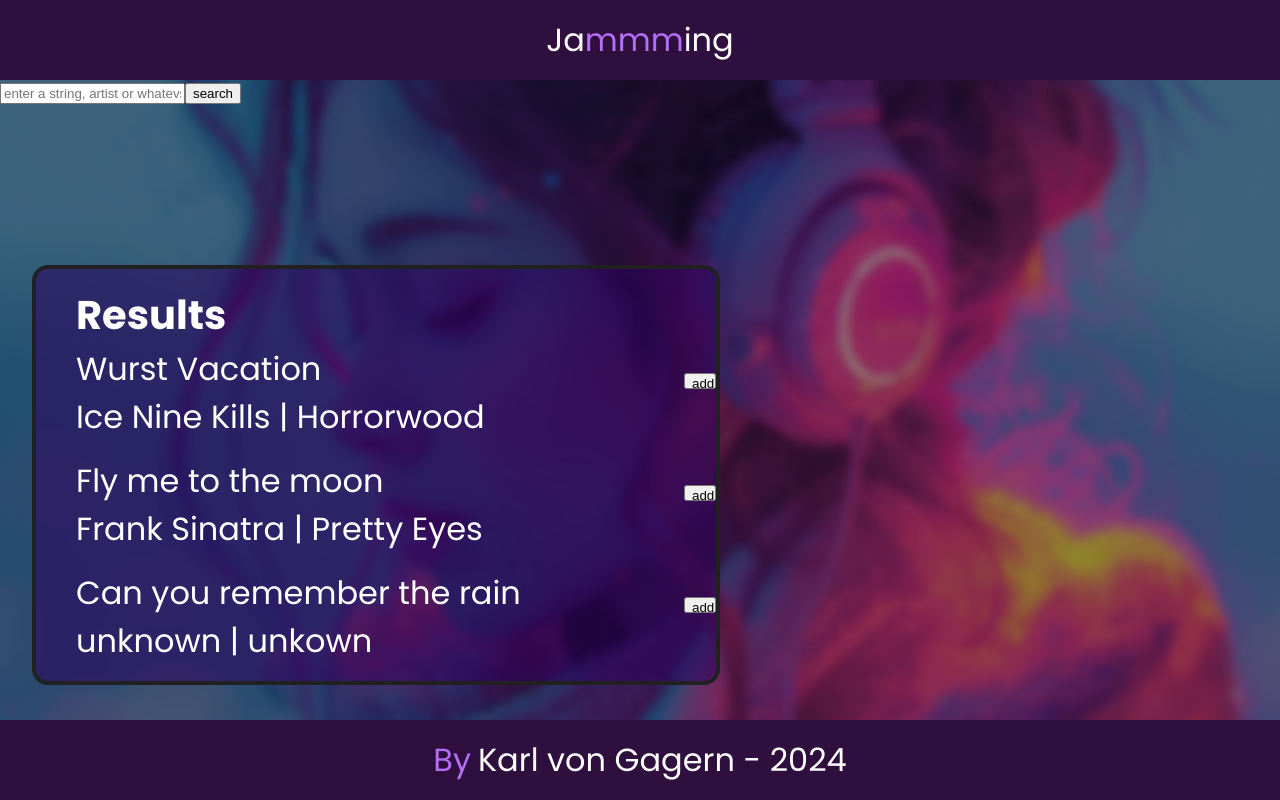
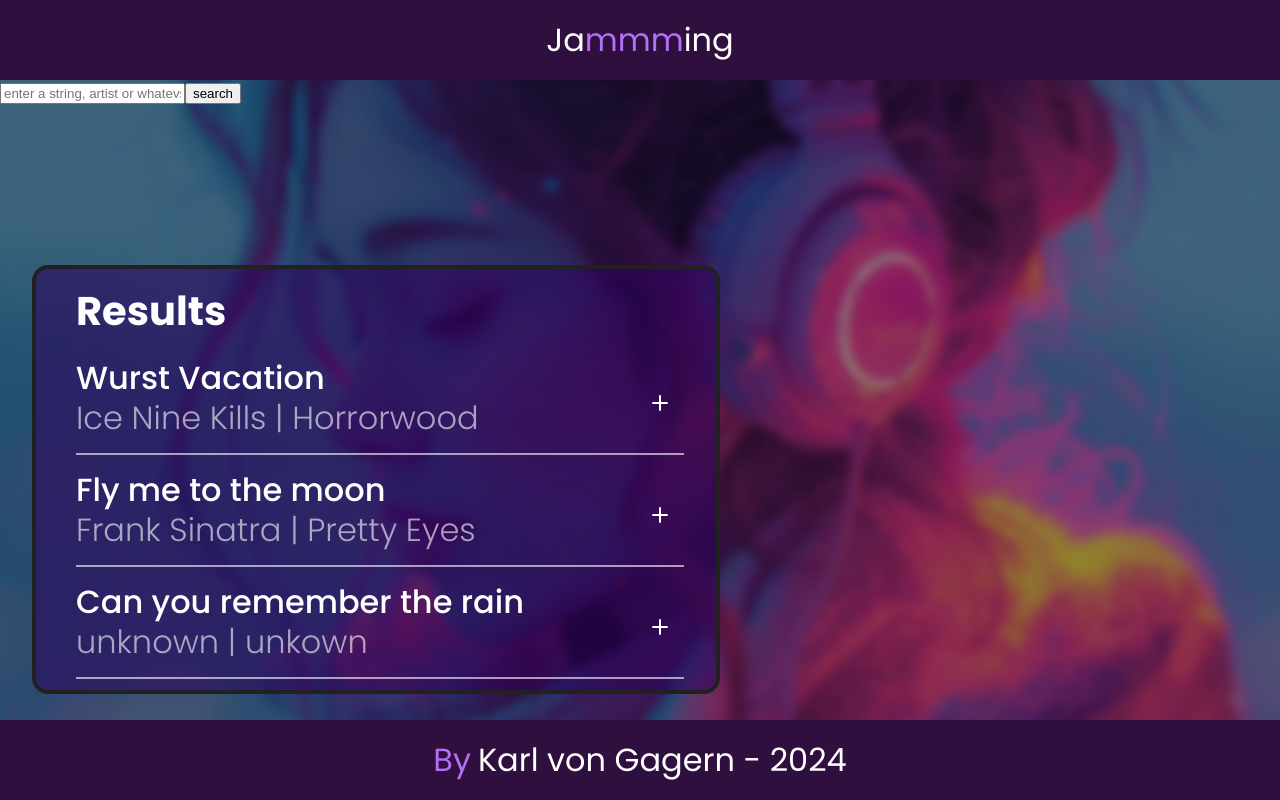
Before and after one commit to KayVeeG/Jammming, a React (Create React App) app: page / in a window 1280 px wide. Built offline with nearby package versions, Linux system fonts and the light colour scheme.

Commit message:
finish styling of resultlist

```diff
--- a/src/App.css
+++ b/src/App.css
@@ -52,7 +52,8 @@ main .songResults h2 {
   font-size: 2.5rem;
   margin: 0;
   padding: 0;
-  margin-top: 1rem;
+  margin-top: 0.75rem;
+  margin-bottom: 0.8rem;
 }
 
 .songResults {
--- a/src/App.js
+++ b/src/App.js
@@ -52,6 +52,7 @@ function App() {
             <Song title={song.title} artist={song.artist} album={song.album} />
           ))}
         </ul>
+
       </main>
 
       <footer>
--- a/src/components/song/Song.js
+++ b/src/components/song/Song.js
@@ -1,9 +1,10 @@
 import { React, useState } from "react";
+import { ReactComponent as PlusIcon } from "./plus.svg";
 import styles from "./Song.module.css";
 
 function Song({ title, artist, album }) {
   const handleAddClick = () => {
-    //empty still
+    console.log("hello world");
   };
 
   return (
@@ -13,13 +14,12 @@ function Song({ title, artist, album }) {
         <div className={styles.secondary}>
           {artist} | {album}
         </div>
-        <button
+        <PlusIcon
           aria-label="add song to playlist"
           className={styles.addButton}
           onClick={handleAddClick}
-        >
-          add
-        </button>
+        />
+        <div className={styles.line}></div>
       </li>
     </>
   );
--- a/src/components/song/Song.module.css
+++ b/src/components/song/Song.module.css
@@ -11,16 +11,35 @@
 
 .addButton {
   width: 5%;
-    height: 1rem;
+  height: 2rem;
   position: absolute; /* Use absolute positioning for the button */
-    right: 0; /* Align to the far right */
-    top: 25%; /* Align to the top of the parent element */
+  right: 2.5rem; /* Align to the far right */
+  top: 30%; /* Align to the top of the parent element */
+  z-index: 1;
+}
+
+.addButton:hover {
+  color: grey;
 }
 
 .primary {
-
+    font-weight: 500;
+    margin-bottom: -0.5rem;
 }
 
 .secondary {
+    font-weight: 300;
+    opacity: 0.6;
+}
 
+.line {
+    width: 95%;
+    display: flex;
+    justify-content: center;
+    justify-self: center;
+    background-color: white;
+    height: 0.1rem;
+    position: absolute;
+    bottom: 0.7rem;
+    opacity: 0.6;
 }
```
Also changed, not shown: src/components/song/plus.svg (added). Lines whose indentation alone changed are shown as unchanged.
